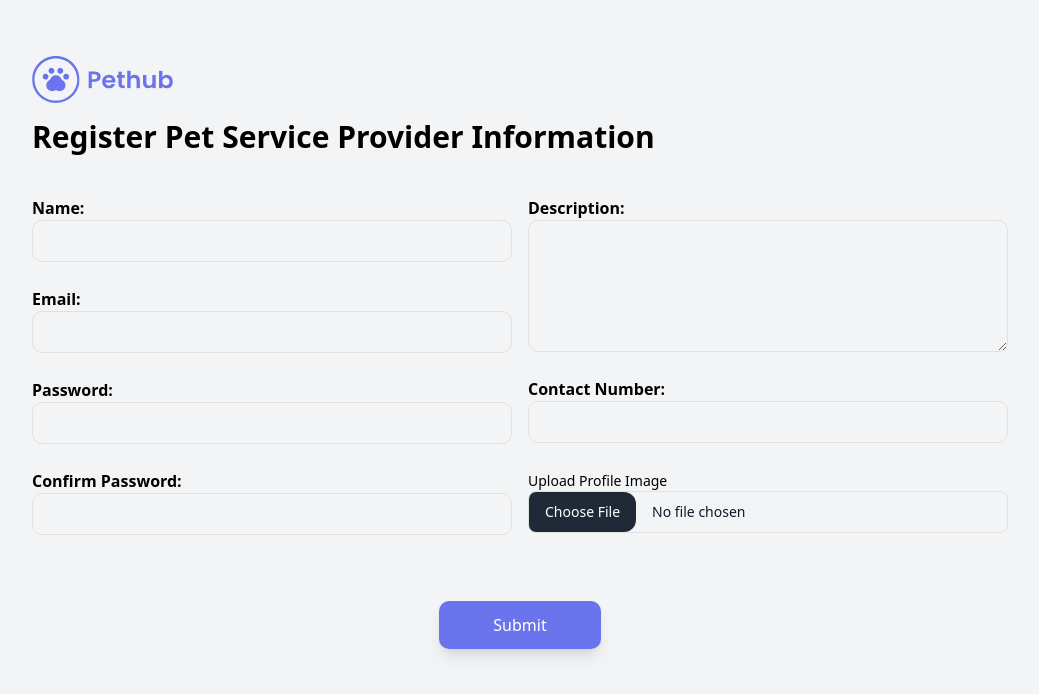
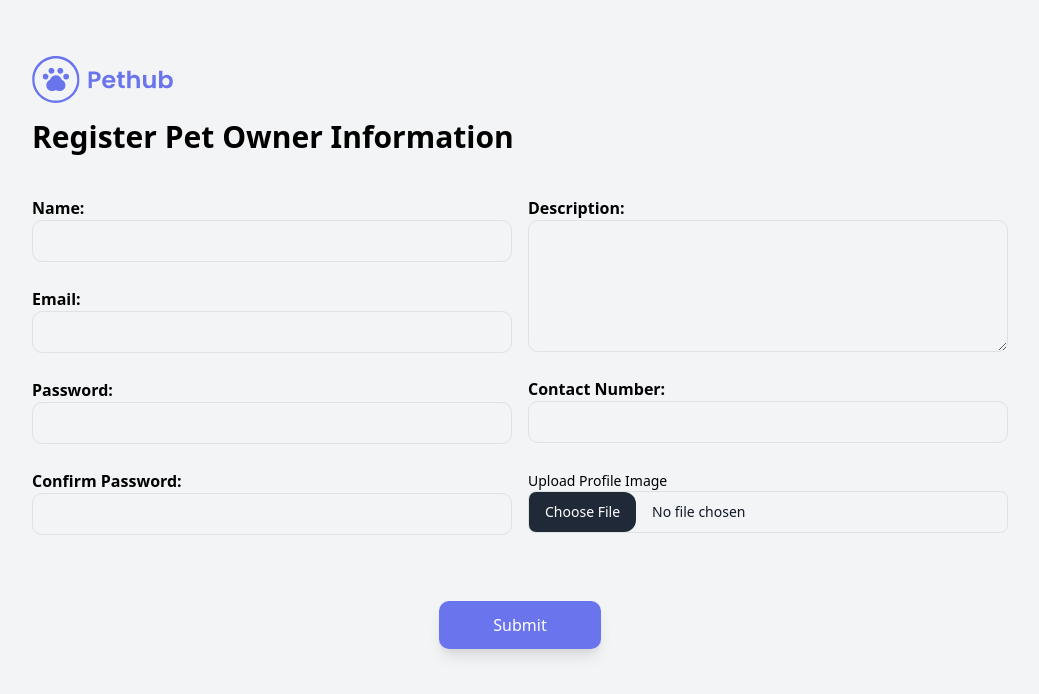
Before and after one commit to Cwjiee/pethub-frontend, a Next.js app: page /pet-owners/signup in a window 1280 px wide. Shown: the top 694 px of the page, without its empty margins (120-1159 px from the left). Built offline with nearby package versions, Linux system fonts and the light colour scheme.

Commit message:
fix: register page name

```diff
--- a/src/components/molecules/RegisterForm.jsx
+++ b/src/components/molecules/RegisterForm.jsx
@@ -11,7 +11,6 @@ export default function PetOwnerRegisterForm() {
   return (
     <>
       <div>
-
         <div className="grid grid-cols-2 gap-4 mt-[25px]">
           <div>
             <div className="flex flex-col">
--- a/src/pages/pet-owners/signup.jsx
+++ b/src/pages/pet-owners/signup.jsx
@@ -11,7 +11,7 @@ export default function Signup() {
           <Image src="/Pethub.svg" alt="pethub" width={85} height={85} />
         </div>
         <div className="text-3xl font-bold">
-          Register Pet Service Provider Information
+          Register Pet Owner Information
         </div>
         <PetOwnerRegisterForm />
       </div>
```
